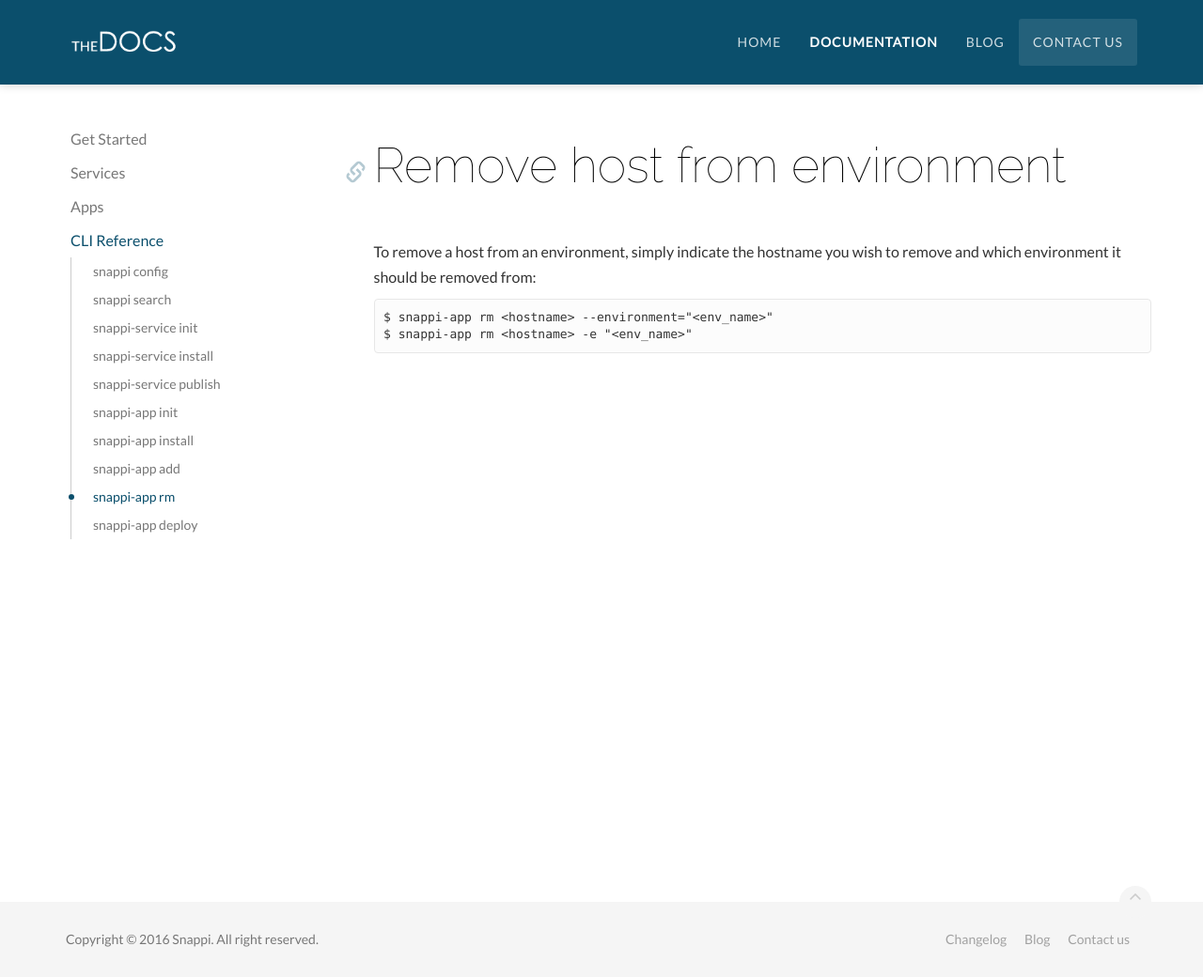
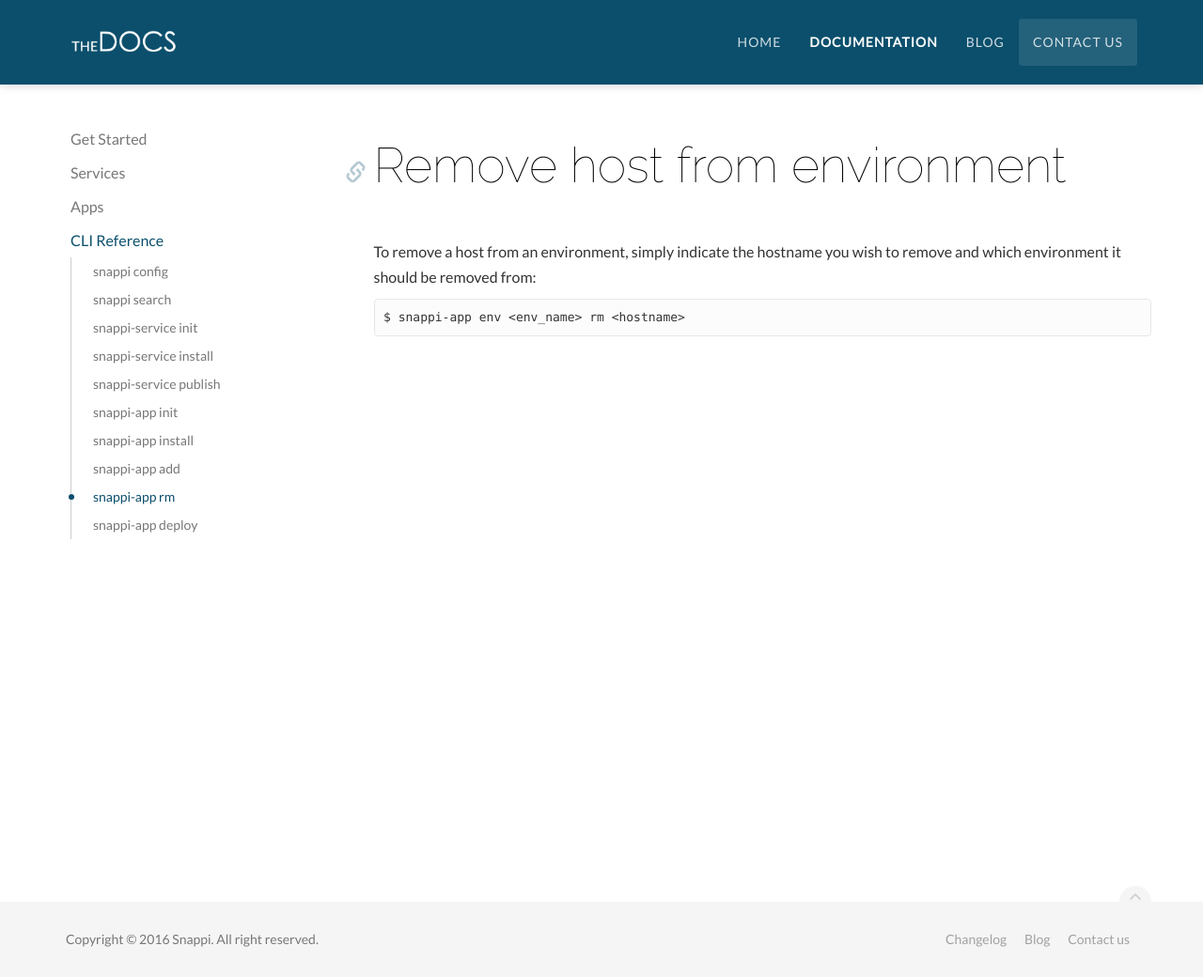
Before and after one commit to snappi/snappi.github.io, a Jekyll site: the page built from _docs/cli/09_snappi-app_rm.md, in a window 1280 px wide and 1040 px high. Shown: the whole window at 94% size. Built offline with Jekyll 4.4.1, drawn with Linux system fonts in a browser that asks for light colours; comment, search, counter and statistics services are not loaded.

Commit message:
Updated environment host removal
Needed to match the implementation

````diff
--- a/_docs/cli/09_snappi-app_rm.md
+++ b/_docs/cli/09_snappi-app_rm.md
@@ -11,6 +11,5 @@ To remove a host from an environment, simply indicate the hostname you wish to r
 be removed from:
 
 ```sh
-$ snappi-app rm <hostname> --environment="<env_name>"
-$ snappi-app rm <hostname> -e "<env_name>"
+$ snappi-app env <env_name> rm <hostname>
 ```
````
